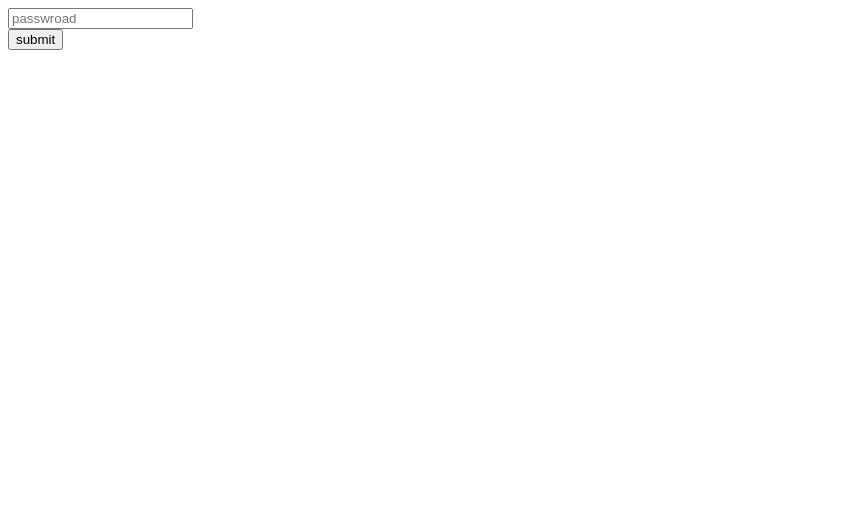
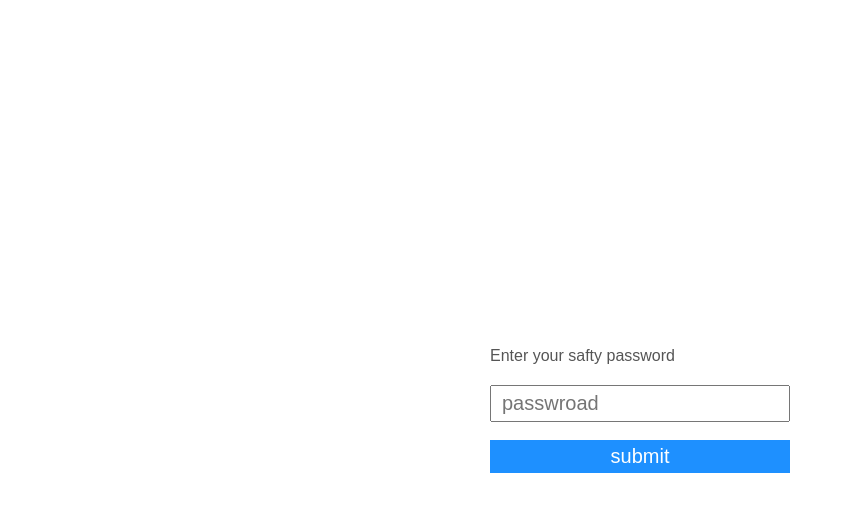
Before and after one commit to arjun2020-py/Child-Safity-Solution1, a plain HTML site: page saftypass.html in a window 1280 px wide. Shown: the whole page, without its empty margins (0-845 px from the left). Drawn offline with Linux system fonts and the light colour scheme.

Commit message:
index,forgotten child webpage

```diff
--- a/cs.css
+++ b/cs.css
@@ -134,3 +134,7 @@ margin-left: 170px;
     text-align: center;
     color:red;
 }
+
+.label1{
+    margin-left: -165px;
+}
--- a/inbox.js
+++ b/inbox.js
@@ -1,17 +1,25 @@
+let saftyPassword = "";
+const passwordInput = document.querySelector("#password");
+
+function getPassword() {
+  saftyPassword = passwordInput.value;
+
+  if (saftyPassword)
+    alert("Password successfully saved");
+}
+
 function askPassword() {
 
-    let Pervoispasswrod='mptc123';
+  let Pervoispasswrod = 'mptc123';
   let password = prompt("Give me the password");
-     if(Pervoispasswrod==password)
-     {
-            let link=document.createElement("a")
-            link.href="./chatroom.html";
+  if (Pervoispasswrod == password) {
+    let link = document.createElement("a")
+    link.href = "./chatroom.html";
     link.click();
     alert("acess okkk");
   }
-     else{
+  else {
     alert("acess deined");
   }
 
-
 }
--- a/saftypass.css
+++ b/saftypass.css
@@ -1,14 +1,45 @@
-.continer{
+* {
+    box-sizing: border-box;
+    font-family: Arial, Helvetica, sans-serif;
+    margin: 0;
+  }
+
+  .title {
+    color: #555;
+    margin: 20px 0;
+  }
+
+  .container{
+    align-items: center;
     display: flex;
+    flex-direction: column;
     justify-content: center;
-    align-items: center;
+    height: 100vh;
     width: 100%;
-    height: 100vh;
-}
-text1{
-    padding: 2.5px;
-    color: black;
-    margin-top: 239px;
-    margin-left: 481px;
-    border-radius: 10px;
-}
+  }
+
+  .form {
+    display: flex;
+    flex-direction: column;
+    max-width: 300px;
+    width: 100%;
+  }
+
+  #password,
+  #submit {
+    font-size: 20px;
+    outline: 0;
+    padding: 5px 10px;
+  }
+
+  #submit {
+    border: 0;
+    background-color: dodgerblue;
+    color: white;
+    cursor: pointer;
+    transition: .2s;
+  }
+
+  #submit:active {
+    opacity: .5;
+  }
--- a/saftypass.html
+++ b/saftypass.html
@@ -1,18 +1,28 @@
 <!DOCTYPE html>
 <html lang="en">
+
 <head>
-    <meta charset="UTF-8">
-    <meta name="viewport" content="width=device-width, initial-scale=1.0">
-    <title>Document</title>
-    <link type="stylesheet" href="saftypass.css">
+  <meta charset="UTF-8">
+  <meta name="viewport" content="width=device-width, initial-scale=1.0">
+  <title>Document</title>
+  <link rel="stylesheet" href="./saftypass.css">
 </head>
+
 <body>
-    <form class="continer">
-        <input type="password" placeholder="passwroad" class="text1">
-        <br>
-        <button>submit</button>
-        </form>
+  <div class="container">
+    <div class="form">
 
+      <p class="title">
+        Enter your safty password
+      </p>
 
+      <input id="password" type="password" placeholder="passwroad">
+      <br>
+      <button id="submit" onclick="getPassword()">submit</button>
+    </div>
+  </div>
 </body>
+
+<script src="./inbox.js"></script>
+
 </html>
--- a/script2.js
+++ b/script2.js
@@ -94,9 +94,10 @@ submit.addEventListener('click', (e) => {
       div.innerHTML = message[i];
       errorElement.appendChild(div);
     }
-    else{
-     alert("singin successfully....")
+
     }
+    else {
+      alert("singin successfully....")
   }
 
 })
```
Also changed, not shown: Public.html (+0 -1 lines), 1.jpeg (deleted). Lines whose indentation alone changed are shown as unchanged.
